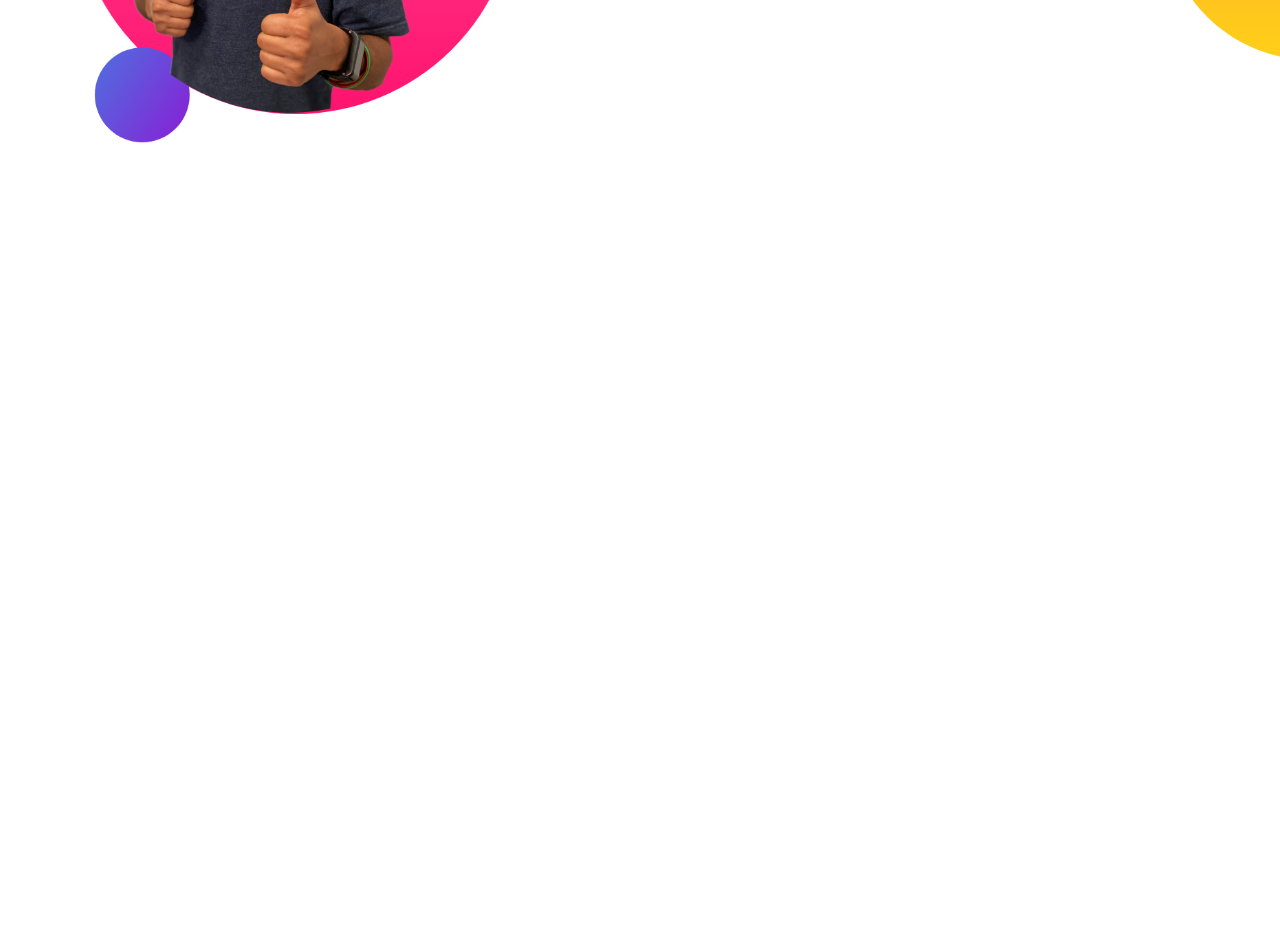
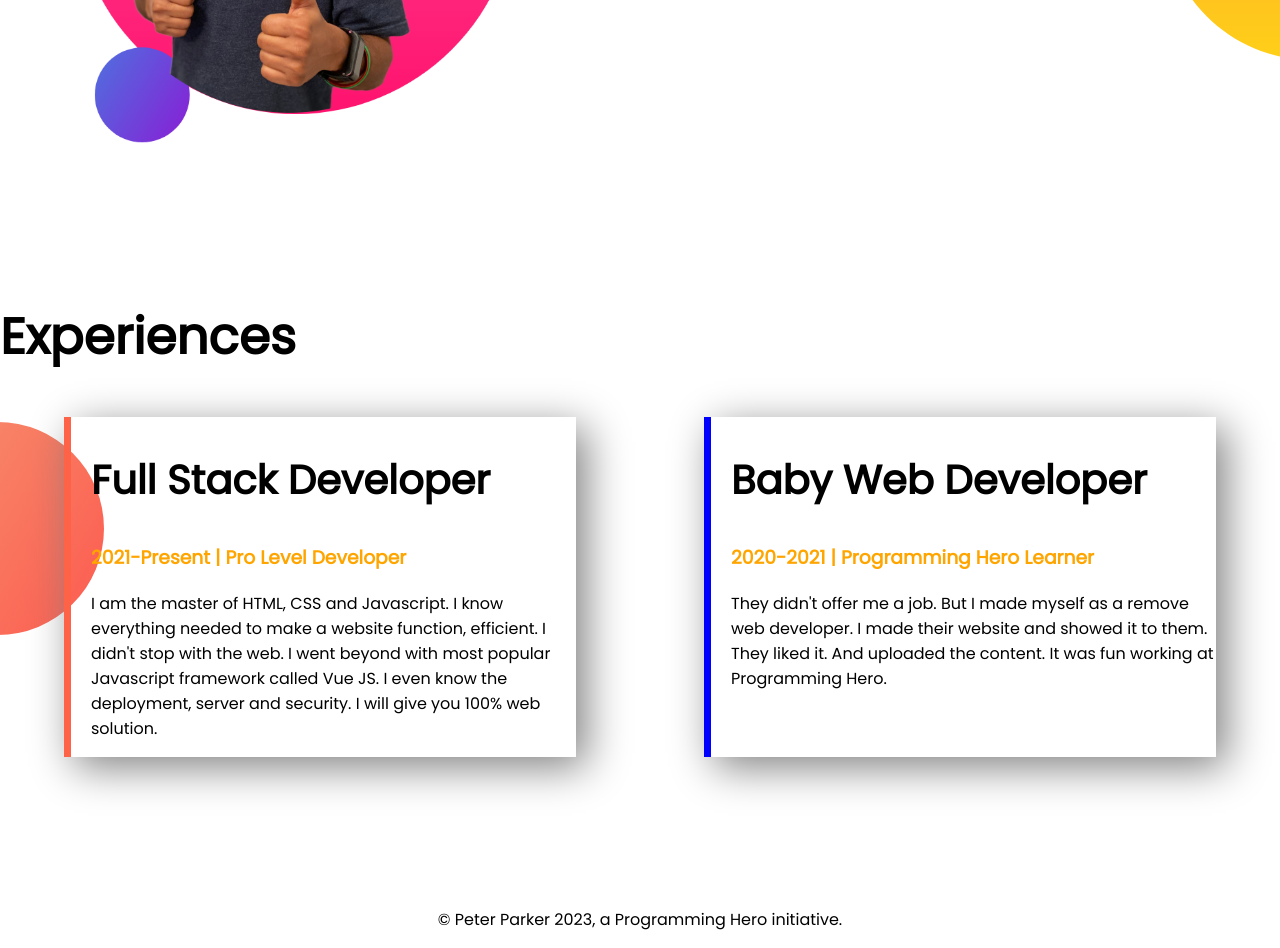
Before and after one commit to syedaomia/developer-portfolio, a plain HTML site: page index.html in a window 1280 px wide. Shown: the part 1017-1965 px from the top of the page. Before the commit the page ends 1317 px from the top, so only its background shows below. Drawn offline with Linux system fonts and the light colour scheme.

Commit message:
add footer

```diff
--- a/index.html
+++ b/index.html
@@ -13,7 +13,7 @@
 </head>
 
 <body>
-    <section class="top-banner">
+    <section class="top-banner flexible-container">
         <div class="half-width">
             <h1>Welcome to</h1>
             <h1><span class="orange-color">Syeda Omia Ahalam's </span>World!</h1>
@@ -28,7 +28,7 @@
         </div>
 
     </section>
-    <section class="dream-big">
+    <section class="dream-big flexible-container">
         <div class="half-width">
             <img src="images/jhankar2.png" alt="">
         </div>
@@ -41,10 +41,34 @@
             <a class="link-button" target="blank" href="https://www.youtube.com/">DOWNLOAD RESUME</a>
         </div>
     </section>
+    <section class="experience-area">
+        <h1>Experiences</h1>
+        <div class="flexible-container">
+            <div class="experience-item full-stack">
+                <h2>Full Stack Developer</h2>
+                <h3 class="orange-color">2021-Present | Pro Level Developer</h3>
+                <p>I am the master of HTML, CSS and Javascript. I know everything needed to make a website function,
+                    efficient. I didn't stop with the web. I went beyond with most popular Javascript framework called
+                    Vue
+                    JS. I even know the deployment, server and security. I will give you 100% web solution.</p>
+            </div>
+            <div class="experience-item">
+                <h2>Baby Web Developer</h2>
+                <h3 class="orange-color">2020-2021 | Programming Hero Learner</h3>
+                <p>They didn't offer me a job. But I made myself as a remove web developer. I made their website and
+                    showed
+                    it to them. They liked it. And uploaded the content. It was fun working at Programming Hero.</p>
+            </div>
+        </div>
+
+    </section>
 
 
 
 
 </body>
+<footer>
+    <p>© Peter Parker 2023, a Programming Hero initiative.</p>
+</footer>
 
 </html>
--- a/style.css
+++ b/style.css
@@ -7,11 +7,15 @@ h1 {
     font-size: 50px;
 }
 
+h2 {
+    font-size: 40px;
+}
+
 .orange-color {
     color: orange;
 }
 
-section {
+.flexible-container {
     display: flex;
     margin-bottom: 150px;
 }
@@ -44,3 +48,29 @@ section {
     background-repeat: no-repeat;
     background-position: right;
 }
+
+.experience-area {
+    background-image: url(images/exp-bg.png);
+    background-repeat: no-repeat;
+    background-position: left;
+
+}
+
+
+.experience-item {
+    box-shadow: 10px 10px 40px gray;
+    width: 40%;
+    margin-left: 5%;
+    margin-right: 5%;
+    padding-left: 20px;
+    /* border-radius: 10px; */
+    border-left: 7px solid blue;
+}
+
+.full-stack {
+    border-left: 7px solid tomato;
+}
+
+footer p {
+    text-align: center;
+}
```
